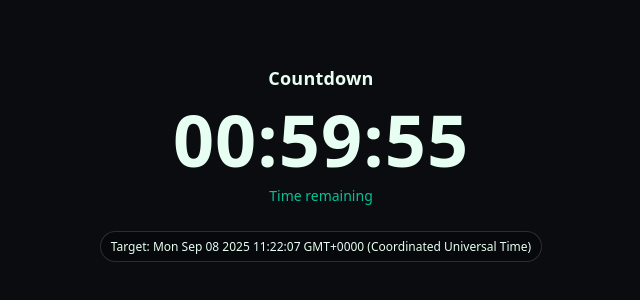
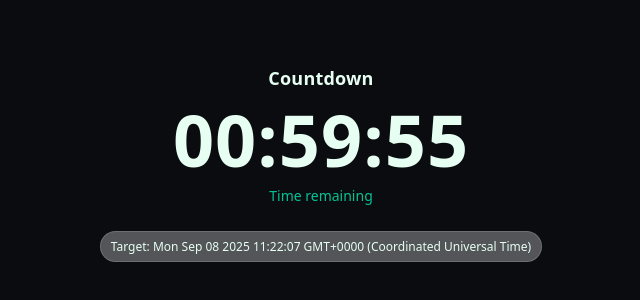
Before and after one commit to brutdburiram-hub/countdown, a plain HTML site: page index.html in a window 1280 px wide. Shown: the part 236-536 px from the top of the page, without its empty margins (319-959 px from the left). Drawn offline with Linux system fonts and the light colour scheme.

Commit message:
Update index.html

```diff
--- a/index.html
+++ b/index.html
@@ -22,7 +22,7 @@
     .time{ font-size: clamp(40px, 8vw, 72px); font-weight:800; line-height:1.05; letter-spacing:1px; }
     .label{ margin-top:8px; opacity:.75; font-size:14px }
     .hint{ margin-top:16px; opacity:.55; font-size:12px }
-    .badge{ display:inline-block; background:rgba(0,0,0,.3); border:1px solid rgba(255,255,255,.15);
+    .badge{ display:inline-block; background:rgba(255,255,255,.3); border:1px solid rgba(255,255,255,.15);
             padding:6px 10px; border-radius:999px; font-size:12px; margin-top:10px}
     .danger{ color:#ff6b6b }
     .ok{ color:var(--accent) }
```
